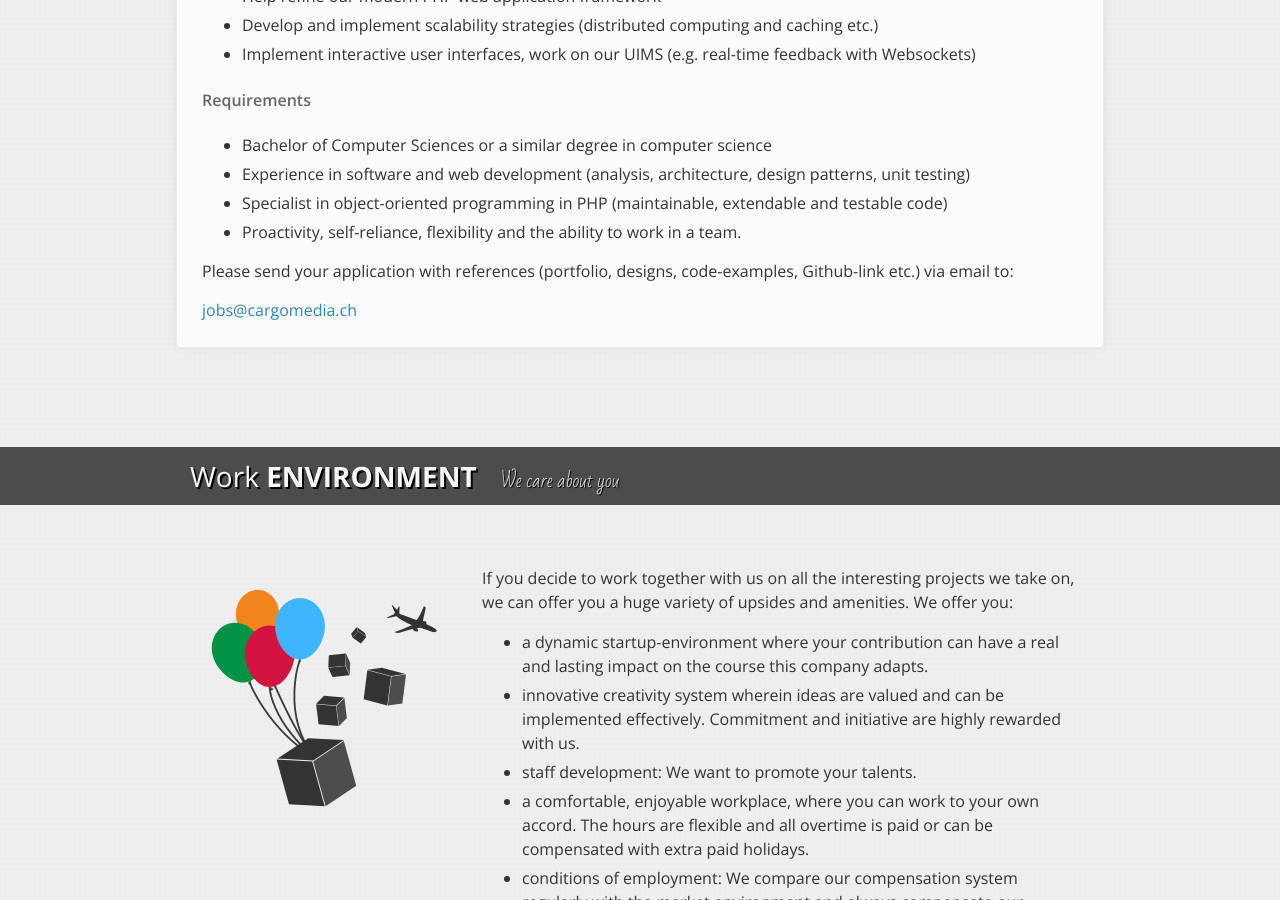
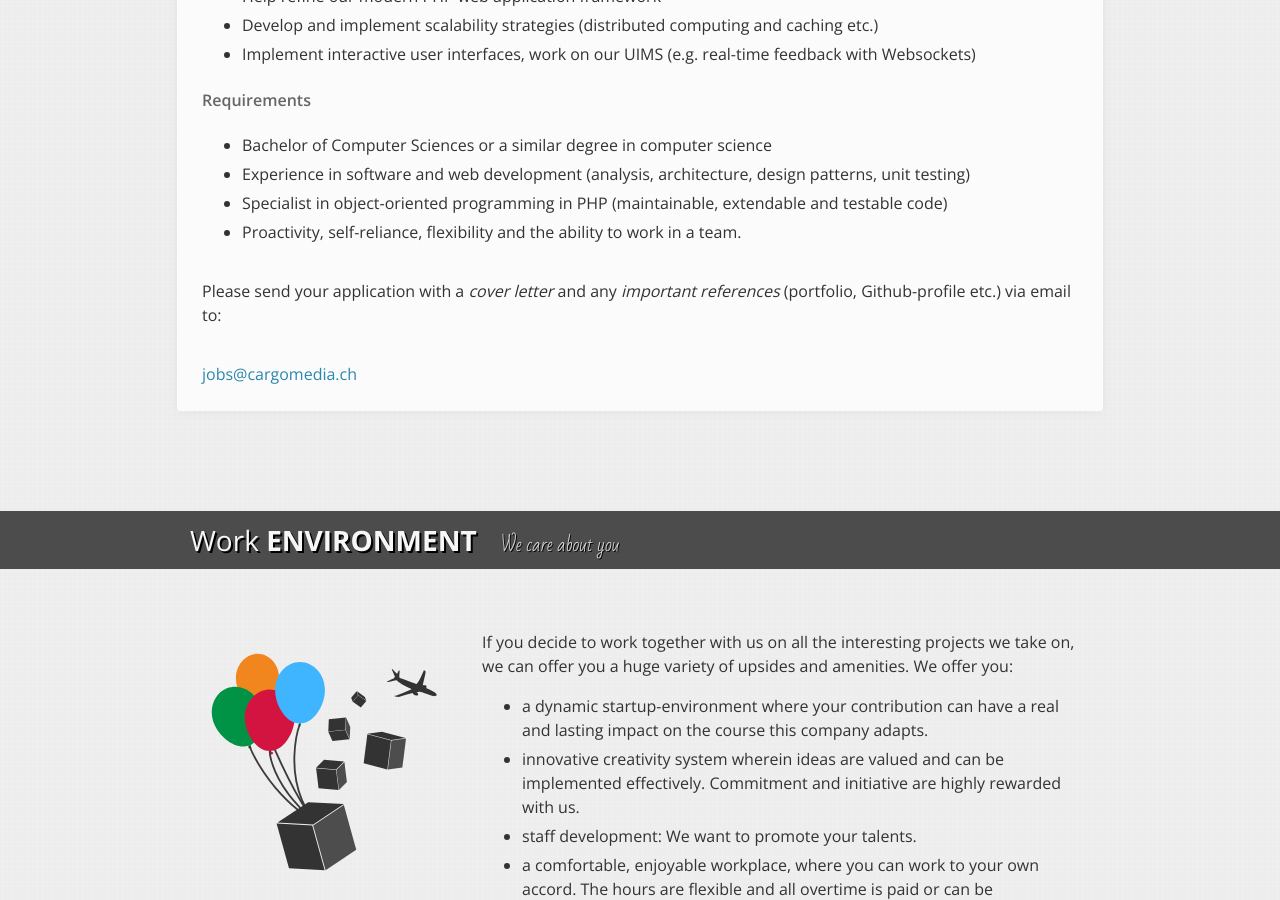
Before and after one commit to rysie/cargomedia.github.io, a Jekyll site: the page built from jobs/index.html, in a window 1280 px wide and 900 px high, scrolled down 471 px. Built offline with Jekyll 4.4.1, drawn with Linux system fonts in a browser that asks for light colours; Markdown is read by kramdown in place of the engine named in the settings.

Commit message:
Make last jobs paragraph solitary, clarify what should be sent in

```diff
--- a/jobs/index.html
+++ b/jobs/index.html
@@ -39,7 +39,9 @@ slug: jobs
 			<li>Specialist in object-oriented programming in PHP (maintainable, extendable and testable code)</li>
 			<li>Proactivity, self-reliance, flexibility and the ability to work in a team.</li>
 		</ul>
-		<p>Please send your application with references (portfolio, designs, code-examples, Github-link etc.) via email to:</p>
+		<p class="solitary">
+			Please send your application with a <em>cover letter</em> and any <em>important references</em> (portfolio, Github-profile etc.) via email to:
+		</p>
 		<a class="apply" href="mailto:jobs@cargomedia.ch">jobs@cargomedia.ch</a>
 	</div>
 </article>
```
